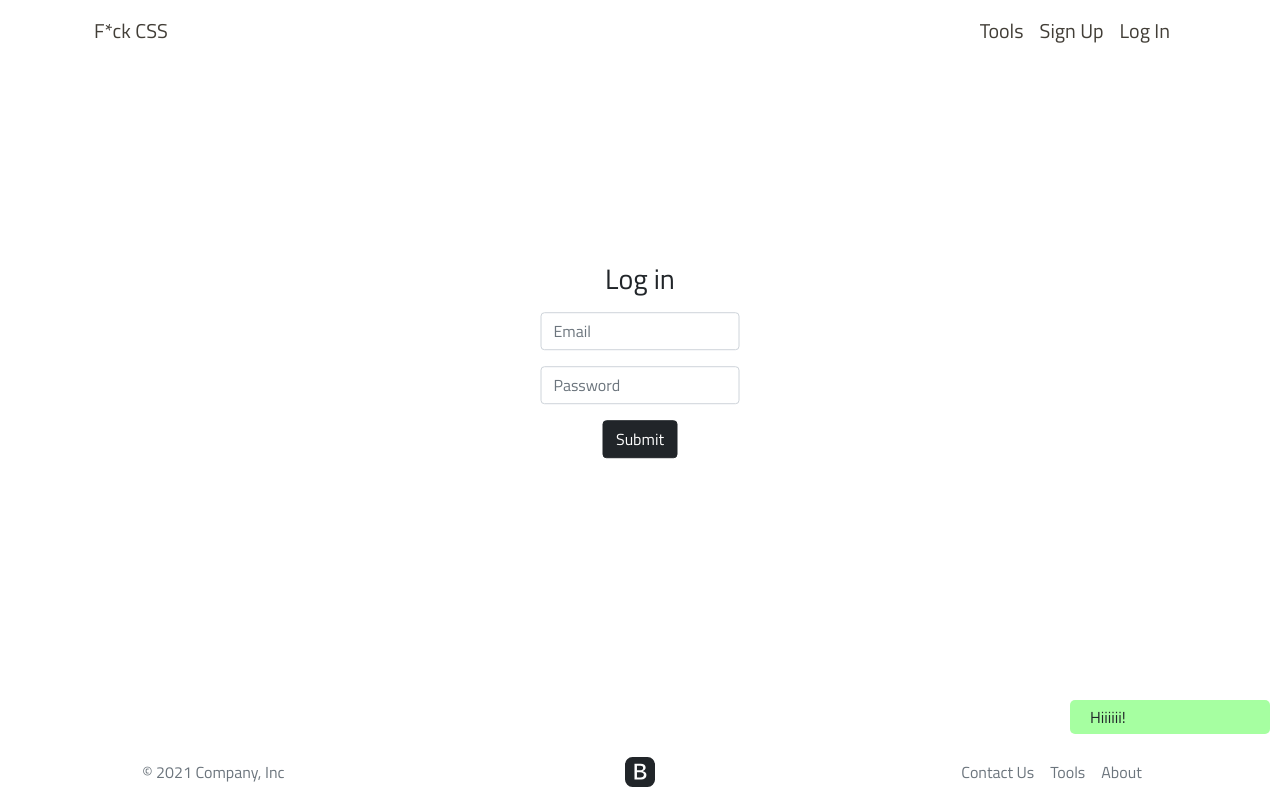
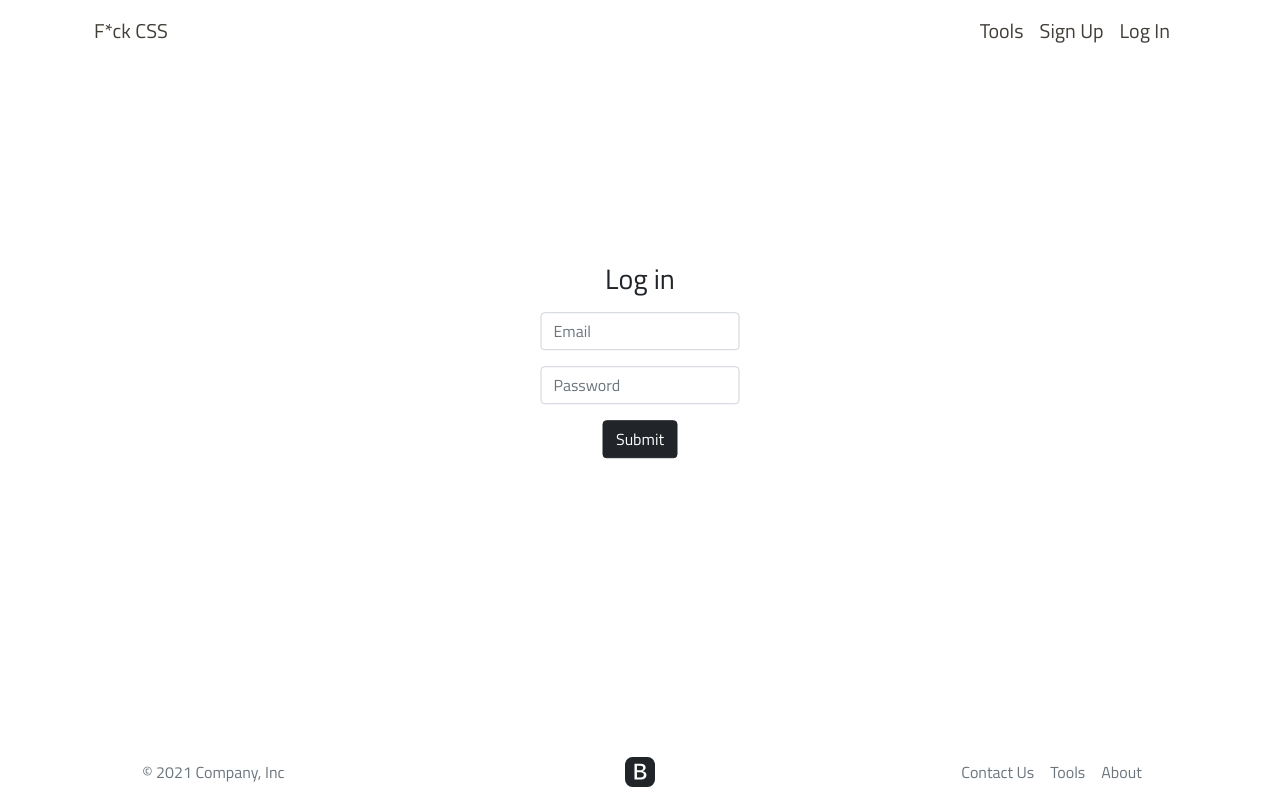
Before and after one commit to fck-css/web, a React (Create React App) app: page /login in a window 1280 px wide. Built offline with nearby package versions, Linux system fonts and the light colour scheme.

Commit message:
Finished toast message.

```diff
--- a/src/App.js
+++ b/src/App.js
@@ -1,5 +1,5 @@
 import './App.scss';
-import react from 'react';
+import react, { useState } from 'react';
 import Navbar from './components/Navbar/Navbar';
 import Footer from './components/Footer/Footer';
 import { Route, Routes } from 'react-router-dom';
@@ -9,10 +9,11 @@ import Login from './views/Login/Login';
 import Profile from './views/Profile/Profile';
 import { useAuthContext } from './contexts/AuthContext/AuthContext';
 import ProtectedRoute from './guard/ProtectedRoute';
-import Message from './components/Message/Message';
+import Toast from './components/Toast/Toast';
 
 function App() {
-  const { isAuthenticationFetched } = useAuthContext()
+  const { isAuthenticationFetched, toast } = useAuthContext()
+  console.log(toast)
 
   return (
     <div className="App">
@@ -34,7 +35,7 @@ function App() {
             </Routes>
             }
           </div>
-          <Message />
+          {toast && <Toast type={toast.type}>{toast.message}</Toast>}
           <Footer />
       </div>
     </div>
--- a/src/components/Message/Message.jsx
+++ /dev/null
@@ -1,10 +0,0 @@
-import react from 'react'
-import './Message.scss'
-
-const Message = () => {
-    return (
-        <p className="Message">Hiiiiii!</p>
-    )
-}
-
-export default Message
--- a/src/components/Message/Message.scss
+++ /dev/null
@@ -1,22 +0,0 @@
-@import '../../variables';
-
-.Message {
-    background-color: $mint-green-color;
-    width: 200px;
-    position: absolute;
-    top: 700px;
-    left: calc(100vw - 210px);
-    text-align: left;
-    display: flex;
-    align-items: center;
-    padding: 5px 20px;
-    border-radius: 5px;
-    animation-name: flash;
-    animation-duration: 5s;
-}
-
-@keyframes flash {
-    0% {opacity: 0;}
-    50% {opacity: 100;}
-    100% {opacity: 0;}
-}
--- /dev/null
+++ b/src/components/Toast/Toast.jsx
@@ -0,0 +1,10 @@
+import react, { useEffect } from 'react'
+import './Toast.scss'
+
+const Toast = ({ type, children }) => {
+    return (
+        <p className={`Toast ${type}`}>{children}</p>
+    )
+}
+
+export default Toast
--- /dev/null
+++ b/src/components/Toast/Toast.scss
@@ -0,0 +1,31 @@
+@import '../../variables';
+
+.Toast {
+    width: fit-content;
+    position: absolute;
+    top: 650px;
+    left: calc(100vw - 230px);
+    text-align: left;
+    display: flex;
+    align-items: center;
+    padding: 10px 20px;
+    border-radius: 5px;
+    animation-name: toast;
+    animation-duration: 4s;
+    border: 0.5px solid;
+}
+
+.success {
+    background-color: $mint-green-color;
+}
+
+.fail {
+    background-color: rgb(200, 96, 96);
+}
+
+@keyframes toast {
+    0% {left: 100vw;}
+    25% {left: calc(100vw - 240px);}
+    75% {left: calc(100vw - 240px);}
+    100% {left: 100vw;}
+}
--- a/src/contexts/AuthContext/AuthContext.js
+++ b/src/contexts/AuthContext/AuthContext.js
@@ -11,7 +11,7 @@ export const useAuthContext = () => useContext(AuthContext)
 export const AuthContextProvider = ({ children }) => {
     const [user, setUser] = useState()
     const [isAuthenticationFetched, setIsAuthenticationFetched] = useState()
-
+    const [toast, setToast] = useState()
 
     const login = (token, navigate) => {
         setAccessToken(token)
@@ -26,6 +26,13 @@ export const AuthContextProvider = ({ children }) => {
                 setIsAuthenticationFetched(true)
                 callback && callback()
             })
+    }
+
+    const createToast = (message, type) => {
+        setToast({message: message, type: type})
+        setTimeout(() => {
+            setToast()
+        }, 3600);
     }
 
     useEffect(() => {
@@ -44,7 +51,9 @@ export const AuthContextProvider = ({ children }) => {
         user,
         isAuthenticationFetched,
         login,
-        getUser
+        getUser,
+        toast,
+        createToast
     }
 
     return (
--- a/src/views/Login/Login.jsx
+++ b/src/views/Login/Login.jsx
@@ -10,7 +10,7 @@ import { useAuthContext } from "../../contexts/AuthContext/AuthContext";
 
 const schema = yup.object({
     email: yup.string().email().required(),
-    password: yup.string().min(8).required()
+    password: yup.string().required()
 }).required()
 
 const Login = () => {
@@ -23,7 +23,7 @@ const Login = () => {
     let from = location.state?.from?.pathname || '/profile'
     const navigate = useNavigate()
 
-    const { login } = useAuthContext()
+    const { login, createToast } = useAuthContext()
 
     const onSubmit = (data) => {
         setError(undefined)
@@ -32,6 +32,7 @@ const Login = () => {
         loginRequest(data)
             .then(res => {
                 login(res.access_token, () => navigate(from, { replace: true }))
+                createToast('Logged in succesfully!', 'success')
             })
             .catch(error => setError(error?.response?.data?.message))
             .finally(() => setIsSubmitting(false))
--- a/src/views/Register/Register.jsx
+++ b/src/views/Register/Register.jsx
@@ -6,6 +6,7 @@ import { yupResolver } from '@hookform/resolvers/yup';
 import InputGroup from "../../components/InputGroup/InputGroup";
 import { register as registerRequest } from '../../services/AuthService.js';
 import './Register.scss';
+import { useAuthContext } from "../../contexts/AuthContext/AuthContext";
 
 const schema = yup.object({
     name: yup.string().required(),
@@ -16,6 +17,7 @@ const schema = yup.object({
 const Register = () => {
     const [isSubmiting, setIsSubmiting] = useState(false);
     const navigate = useNavigate();
+    const { createToast } = useAuthContext()
 
     const { register, handleSubmit, setError, formState: { errors } } = useForm({
         resolver: yupResolver(schema)
@@ -35,7 +37,10 @@ const Register = () => {
         };
 
         registerRequest(bodyFormData)
-        .then(user => navigate('/login'))
+            .then(user => {
+                navigate('/login')
+                createToast('Registered successfully!', 'success')
+            })
             .catch(err => {
                 if(err.response.status === 409){
                     setError('email', {message: 'Email already exists'})
```
